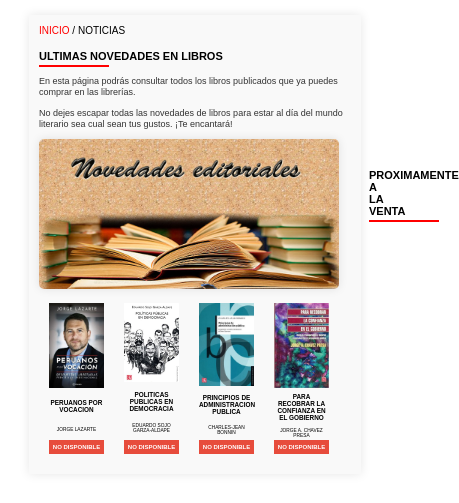
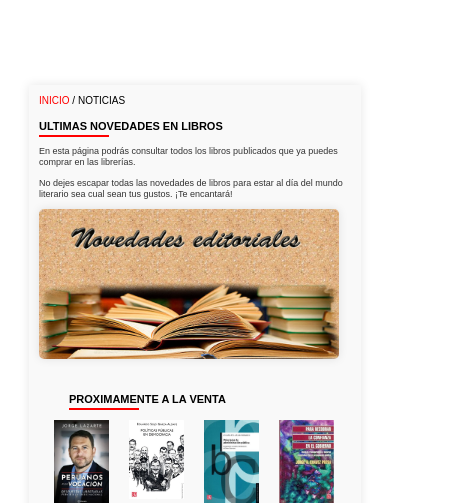
Before and after one commit to zshiloh/Libreria, a plain HTML site: page enlaces/news.html in a window 390 px wide. Shown: the part 121-624 px from the top of the page, 459 px wide, since content can reach past the window. Drawn offline with Linux system fonts and the light colour scheme.

Commit message:
Finalizado

```diff
--- a/css/style.css
+++ b/css/style.css
@@ -2485,7 +2485,7 @@ body {
 
 .main-container {
     width: 80%;
-    margin: 30px auto;
+    margin: 100px auto;
     background-color: #f9f9f9;
     padding: 10px;
     box-shadow: 0 0 10px rgba(0, 0, 0, 0.1);
@@ -2534,7 +2534,7 @@ body {
 
 .month-title {
     flex: 1;
-    width: 10px;
+    width: 100px;
 }
 
 .month-title h2 {
@@ -2556,7 +2556,7 @@ body {
 .books {
     display: flex;
     justify-content: space-around;
-    margin-left: 0px;
+    margin-left: 5px;
 }
 
 .book-item {
```
